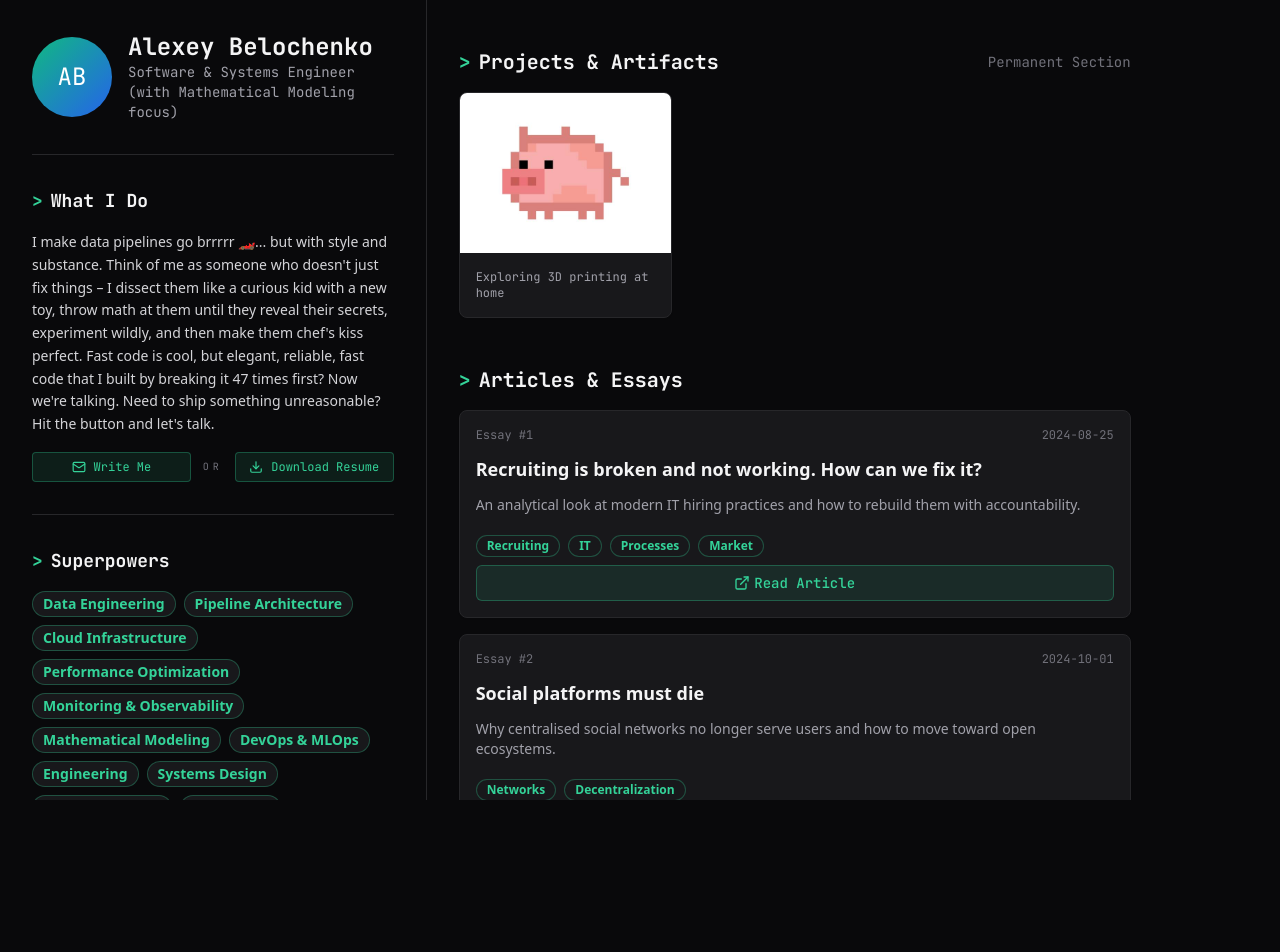
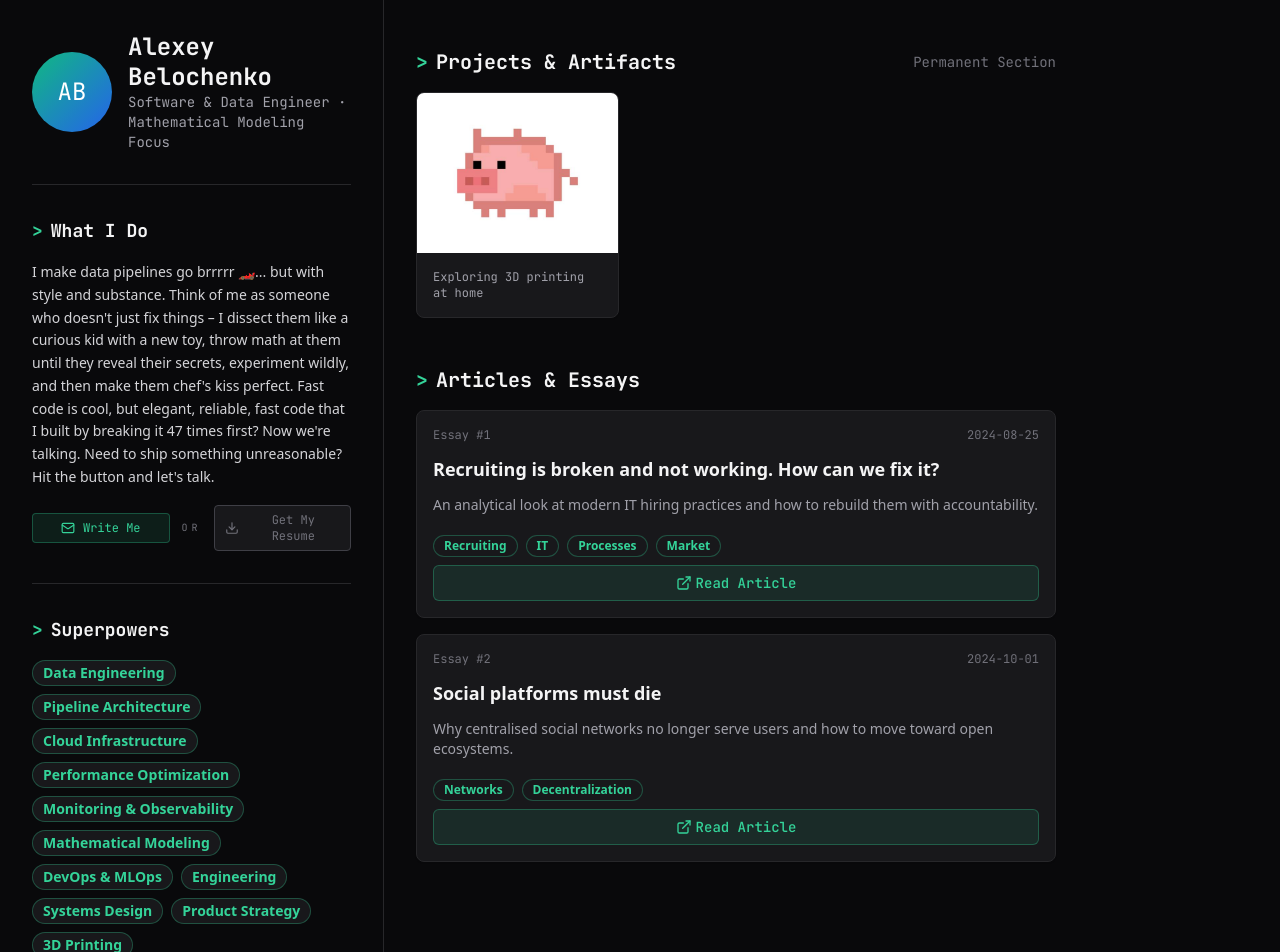
Before and after one commit to belochenko/zeelex.me, a Next.js app: page / in a window 1280 px wide. Shown: the top 952 px of the page. Before the commit the page ends 800 px from the top, so only its background shows below. Built offline with nearby package versions, Linux system fonts and the light colour scheme.

Commit message:
Updated links and styles

```diff
--- a/app/page.tsx
+++ b/app/page.tsx
@@ -12,8 +12,8 @@ export default function Home() {
   const [menuOpen, setMenuOpen] = useState(false)
 
   const socialLinks = [
-    { icon: Github, label: "GitHub", url: "https://github.com", color: "hover:text-white" },
-    { icon: Linkedin, label: "LinkedIn", url: "https://linkedin.com/in/example", color: "hover:text-blue-500" },
+    { icon: Github, label: "GitHub", url: "https://github.com/belochenko", color: "hover:text-white" },
+    { icon: Linkedin, label: "LinkedIn", url: "https://www.linkedin.com/in/zeelexes/", color: "hover:text-blue-500" },
     { icon: Mail, label: "Email", url: "mailto:hi@zeelex.me", color: "hover:text-amber-400" },
   ]
 
@@ -44,14 +44,14 @@ export default function Home() {
       published: "2024-10-01",
       hasRead: true,
     },
-    {
-      title: "New old-fashion internet",
-      summary: "Reimagining the personal web with small tools, convivial software, and intentional communities.",
-      tags: ["Internet", "Tools", "Communities"],
-      postSlug: "new-old-fashion-internet",
-      published: "2024-11-12",
-      hasRead: true,
-    },
+    // {
+    //   title: "New old-fashion internet",
+    //   summary: "Reimagining the personal web with small tools, convivial software, and intentional communities.",
+    //   tags: ["Internet", "Tools", "Communities"],
+    //   postSlug: "new-old-fashion-internet",
+    //   published: "2024-11-12",
+    //   hasRead: true,
+    // },
   ]
 
   return (
@@ -77,8 +77,8 @@ export default function Home() {
       `}</style>
 
       <div className="flex flex-col lg:flex-row">
-        {/* Left Sidebar - Hidden on mobile, visible on tablet+ */}
-        <aside className="lg:fixed lg:left-0 lg:top-0 lg:h-screen lg:w-1/3 lg:max-w-md bg-zinc-950 border-b lg:border-b-0 lg:border-r border-zinc-800 p-8 flex flex-col overflow-y-auto animate-fade-in-up">
+        {/* Left Column */}
+        <aside className="lg:w-1/3 xl:w-[30%] bg-zinc-950 border-b lg:border-b-0 lg:border-r border-zinc-800 p-8 flex flex-col animate-fade-in-up">
           {/* Header Section */}
           <section className="space-y-4 mb-8">
             <div className="flex items-center gap-4">
@@ -87,7 +87,7 @@ export default function Home() {
               </div>
               <div>
                 <h1 className="text-2xl font-bold font-mono leading-tight">Alexey Belochenko</h1>
-                <p className="text-zinc-400 font-mono text-sm">Software & Systems Engineer (with Mathematical Modeling focus)</p>
+                <p className="text-zinc-400 font-mono text-sm">Software & Data Engineer · Mathematical Modeling Focus</p>
               </div>
             </div>
           </section>
@@ -113,14 +113,16 @@ export default function Home() {
               <div className="text-center text-[10px] uppercase tracking-[0.4em] text-zinc-500">
                 or
               </div>
-              <a
-                href="/resume.pdf"
-                download
-                className="inline-flex items-center justify-center gap-2 px-2.5 py-1.5 bg-emerald-400/10 border border-emerald-400/30 rounded text-emerald-400 hover:bg-emerald-400/20 transition-colors w-full max-w-[180px]"
+              <button
+                type="button"
+                title="Not now, it is not ready"
+                aria-disabled="true"
+                disabled
+                className="inline-flex items-center justify-center gap-2 px-2.5 py-1.5 bg-zinc-900 border border-zinc-700 rounded text-zinc-500 cursor-not-allowed w-full max-w-[180px]"
               >
                 <Download size={14} />
-                Download Resume
-              </a>
+                Get My Resume
+              </button>
             </div>
           </section>
 
@@ -171,7 +173,7 @@ export default function Home() {
             </div>
           </section>
 
-          <div className="mt-auto pt-8">
+          <div className="mt-auto pt-8 hidden lg:block">
             <footer className="text-zinc-500 text-xs">
               <p>© {new Date().getFullYear()} Alexey Belochenko.</p>
               <p className="font-mono mt-2">{"// Built with simplicity in mind"}</p>
@@ -180,8 +182,8 @@ export default function Home() {
         </aside>
 
         {/* Right Content Area */}
-        <section className="w-full lg:fixed lg:left-1/3 lg:right-0 lg:top-0 lg:h-screen lg:overflow-y-auto bg-zinc-950 p-6 md:p-8 pt-6 md:pt-12">
-          <div className="max-w-2xl">
+        <section className="w-full lg:w-7/12 xl:w-[55%] bg-zinc-950 p-6 md:p-8 pt-6 md:pt-12">
+          <div className="max-w-4xl mx-auto">
             {/* Projects & Artifacts */}
             <div className="space-y-4 mb-12">
               <div className="flex items-center justify-between">
```
